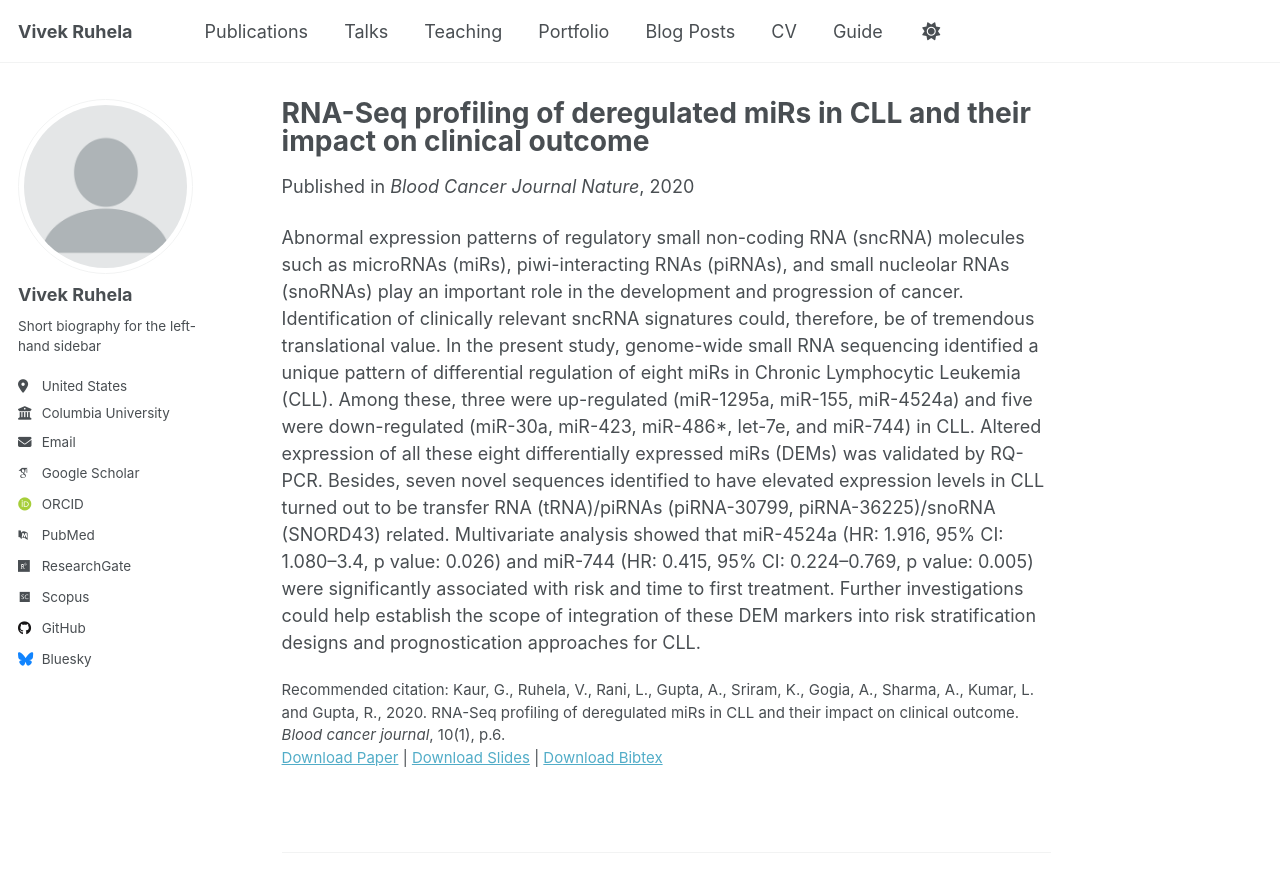
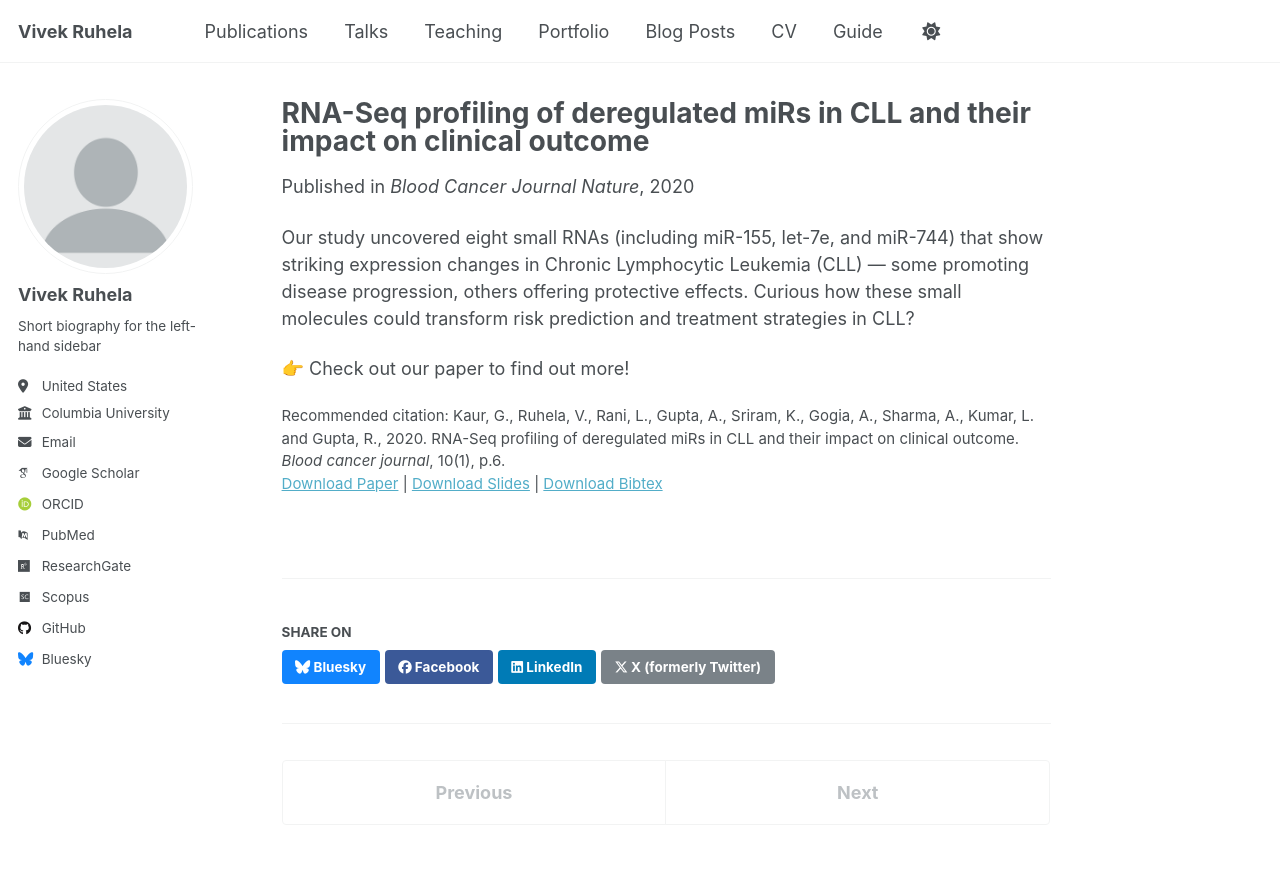
Before and after one commit to vivekruhela/vivekruhela.github.io, a Jekyll site: the page built from _publications/2020-01-13-rnaseq_profiling.md, in a window 1280 px wide and 900 px high. Shown: the top 892 px of the window. Built offline with Jekyll 4.4.1, drawn with Linux system fonts in a browser that asks for light colours; some web fonts are replaced; a script that is not in the unit is left out.

Commit message:
Revise RNA-Seq profiling publication details
Updated the content and structure of the RNA-Seq profiling publication entry.

```diff
--- a/_publications/2020-01-13-rnaseq_profiling.md
+++ b/_publications/2020-01-13-rnaseq_profiling.md
@@ -11,4 +11,8 @@ bibtexurl: 'http://vivekruhela.github.io/files/rnaseq_profiling.bib'
 citation: 'Kaur, G., Ruhela, V., Rani, L., Gupta, A., Sriram, K., Gogia, A., Sharma, A., Kumar, L. and Gupta, R., 2020. RNA-Seq profiling of deregulated miRs in CLL and their impact on clinical outcome. <i>Blood cancer journal</i>, 10(1), p.6.'
 ---
 
-Abnormal expression patterns of regulatory small non-coding RNA (sncRNA) molecules such as microRNAs (miRs), piwi-interacting RNAs (piRNAs), and small nucleolar RNAs (snoRNAs) play an important role in the development and progression of cancer. Identification of clinically relevant sncRNA signatures could, therefore, be of tremendous translational value. In the present study, genome-wide small RNA sequencing identified a unique pattern of differential regulation of eight miRs in Chronic Lymphocytic Leukemia (CLL). Among these, three were up-regulated (miR-1295a, miR-155, miR-4524a) and five were down-regulated (miR-30a, miR-423, miR-486*, let-7e, and miR-744) in CLL. Altered expression of all these eight differentially expressed miRs (DEMs) was validated by RQ-PCR. Besides, seven novel sequences identified to have elevated expression levels in CLL turned out to be transfer RNA (tRNA)/piRNAs (piRNA-30799, piRNA-36225)/snoRNA (SNORD43) related. Multivariate analysis showed that miR-4524a (HR: 1.916, 95% CI: 1.080–3.4, p value: 0.026) and miR-744 (HR: 0.415, 95% CI: 0.224–0.769, p value: 0.005) were significantly associated with risk and time to first treatment. Further investigations could help establish the scope of integration of these DEM markers into risk stratification designs and prognostication approaches for CLL.
+Our study uncovered eight small RNAs (including miR-155, let-7e, and miR-744) that show striking expression changes in Chronic Lymphocytic Leukemia (CLL) — some promoting disease progression, others offering protective effects. Curious how these small molecules could transform risk prediction and treatment strategies in CLL?
+
+👉 Check out our paper to find out more!
+
+<!-- Abnormal expression patterns of regulatory small non-coding RNA (sncRNA) molecules such as microRNAs (miRs), piwi-interacting RNAs (piRNAs), and small nucleolar RNAs (snoRNAs) play an important role in the development and progression of cancer. Identification of clinically relevant sncRNA signatures could, therefore, be of tremendous translational value. In the present study, genome-wide small RNA sequencing identified a unique pattern of differential regulation of eight miRs in Chronic Lymphocytic Leukemia (CLL). Among these, three were up-regulated (miR-1295a, miR-155, miR-4524a) and five were down-regulated (miR-30a, miR-423, miR-486*, let-7e, and miR-744) in CLL. Altered expression of all these eight differentially expressed miRs (DEMs) was validated by RQ-PCR. Besides, seven novel sequences identified to have elevated expression levels in CLL turned out to be transfer RNA (tRNA)/piRNAs (piRNA-30799, piRNA-36225)/snoRNA (SNORD43) related. Multivariate analysis showed that miR-4524a (HR: 1.916, 95% CI: 1.080–3.4, p value: 0.026) and miR-744 (HR: 0.415, 95% CI: 0.224–0.769, p value: 0.005) were significantly associated with risk and time to first treatment. Further investigations could help establish the scope of integration of these DEM markers into risk stratification designs and prognostication approaches for CLL. -->
```
